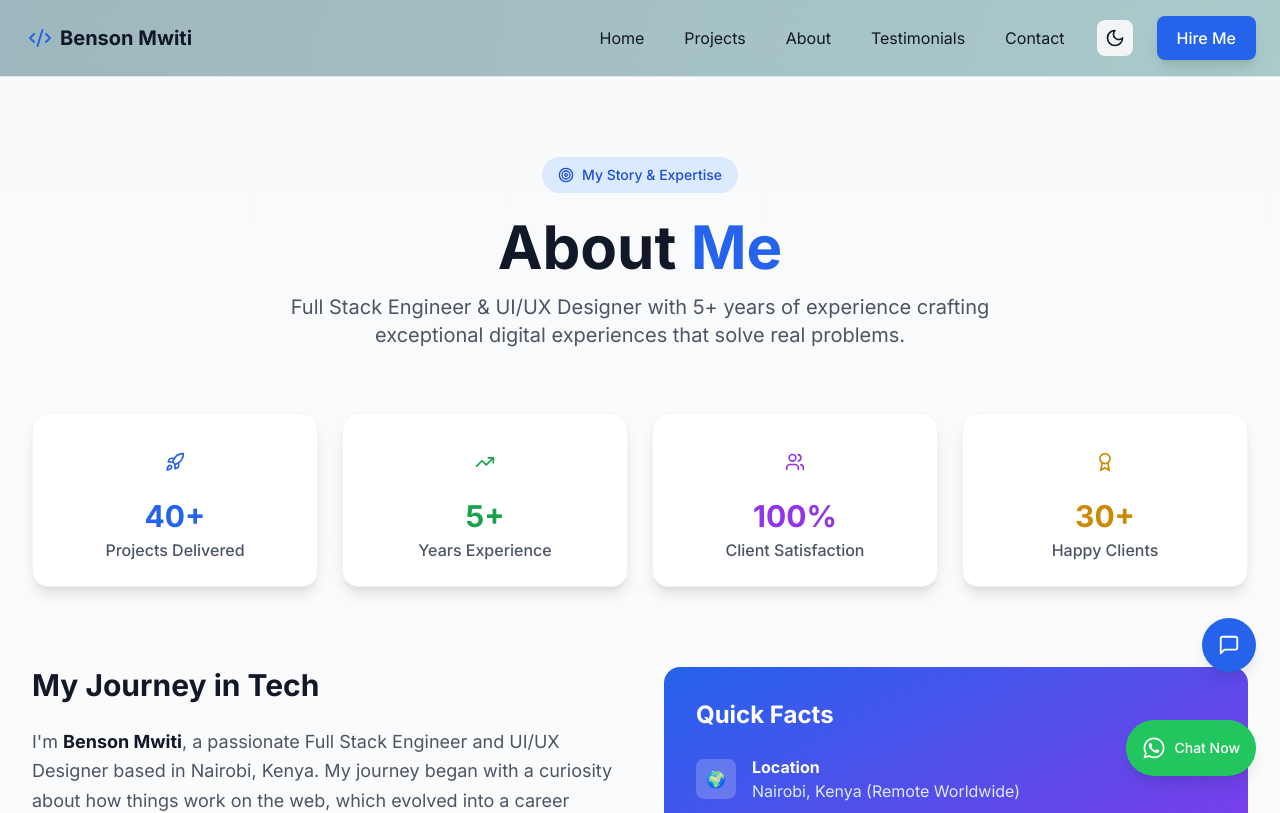
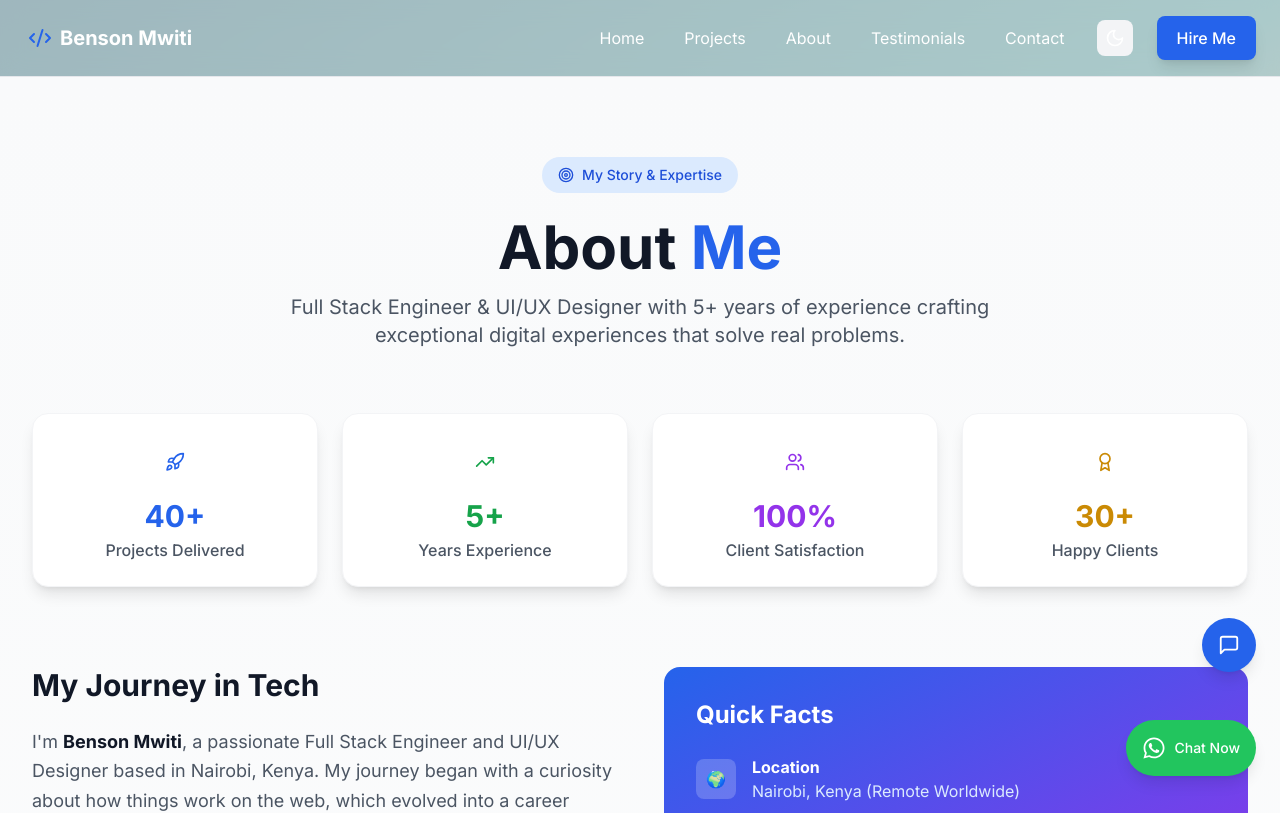
Before and after one commit to Mamoshi572/benson-portfolio, a Next.js app: page /about in a window 1280 px wide. Shown: the top 813 px of the page. Built offline with nearby package versions, Linux system fonts and the light colour scheme.

Commit message:
Force apply Ocean Depths background gradient

```diff
--- a/app/globals.css
+++ b/app/globals.css
@@ -6,84 +6,68 @@
 
 @layer base {
   :root {
-    /* Ocean Depths Color Palette */
-    --primary-deep: #0f4c5c; /* Deep teal */
-    --primary-mid: #2c7a7b; /* Muted teal */
-    --accent-warm: #f9a26c; /* Warm coral */
-    --bg-light: #f0f4f8; /* Soft blue-gray */
-    --text-dark: #1e2a2e; /* Deep charcoal */
+    --primary-deep: #0f4c5c;
+    --primary-mid: #2c7a7b;
+    --accent-warm: #f9a26c;
   }
 
   html {
     scroll-behavior: smooth;
   }
 
+  /* Force the background - more specific selector */
   body {
-    /* Updated: Ocean Depths gradient background */
-    @apply bg-gradient-to-br from-[#0F4C5C] via-[#2C7A7B] to-[#F9A26C];
-    @apply text-gray-900 dark:text-gray-100;
-    @apply font-sans;
-    @apply antialiased;
+    background: linear-gradient(
+      to bottom right,
+      #0f4c5c,
+      #2c7a7b,
+      #f9a26c
+    ) !important;
+    background-attachment: fixed !important;
+    color: #ffffff !important;
+    font-family:
+      system-ui,
+      -apple-system,
+      "Inter",
+      sans-serif;
+    -webkit-font-smoothing: antialiased;
+    margin: 0;
+    padding: 0;
+    min-height: 100vh;
+  }
+
+  /* Override dark mode if it's interfering */
+  .dark body {
+    background: linear-gradient(
+      to bottom right,
+      #0f4c5c,
+      #2c7a7b,
+      #f9a26c
+    ) !important;
   }
 
   ::selection {
-    @apply bg-[#F9A26C]/30 text-[#0F4C5C] dark:text-[#F9A26C];
+    background: rgba(249, 162, 108, 0.3);
+    color: #0f4c5c;
   }
 }
 
 @layer components {
   .glass-card {
-    @apply backdrop-blur-lg bg-white/10 dark:bg-white/5 border border-white/20 dark:border-white/10 shadow-lg;
+    @apply backdrop-blur-lg bg-white/10 border border-white/20 shadow-lg;
   }
 
   .gradient-text {
     @apply bg-gradient-to-r from-[#0F4C5C] via-[#2C7A7B] to-[#F9A26C] bg-clip-text text-transparent;
   }
 
-  .gradient-border {
-    @apply relative;
-    background: linear-gradient(45deg, #0f4c5c, #2c7a7b, #f9a26c);
-    background-size: 400% 400%;
-    animation: gradient-x 15s ease infinite;
-  }
-
-  .gradient-border::before {
-    content: "";
-    @apply absolute inset-0 rounded-2xl p-[2px];
-    background: linear-gradient(45deg, #0f4c5c, #2c7a7b, #f9a26c);
-    background-size: 400% 400%;
-    animation: gradient-x 15s ease infinite;
-    -webkit-mask:
-      linear-gradient(#fff 0 0) content-box,
-      linear-gradient(#fff 0 0);
-    -webkit-mask-composite: xor;
-    mask-composite: exclude;
-    pointer-events: none;
-  }
-
+  /* Keep your existing animations and other styles */
   .hover-lift {
     @apply transition-all duration-300 hover:-translate-y-2 hover:shadow-2xl;
   }
-
-  .text-shadow {
-    text-shadow: 0 2px 4px rgba(0, 0, 0, 0.1);
-  }
-
-  .text-shadow-lg {
-    text-shadow: 0 4px 8px rgba(0, 0, 0, 0.2);
-  }
-
-  /* Ocean Depths specific button styles */
-  .btn-primary {
-    @apply bg-[#0F4C5C] hover:bg-[#2C7A7B] text-white px-6 py-3 rounded-lg transition-all duration-300;
-  }
-
-  .btn-accent {
-    @apply bg-[#F9A26C] hover:bg-[#e8894a] text-white px-6 py-3 rounded-lg transition-all duration-300;
-  }
 }
 
-/* Animation keyframes */
+/* Your existing animations */
 @keyframes float {
   0%,
   100% {
@@ -105,18 +89,3 @@
 .animation-delay-4000 {
   animation-delay: 4s;
 }
-
-@keyframes gradient-x {
-  0%,
-  100% {
-    background-position: 0% 50%;
-  }
-  50% {
-    background-position: 100% 50%;
-  }
-}
-
-.animate-gradient-x {
-  animation: gradient-x 15s ease infinite;
-  background-size: 200% 200%;
-}
```
